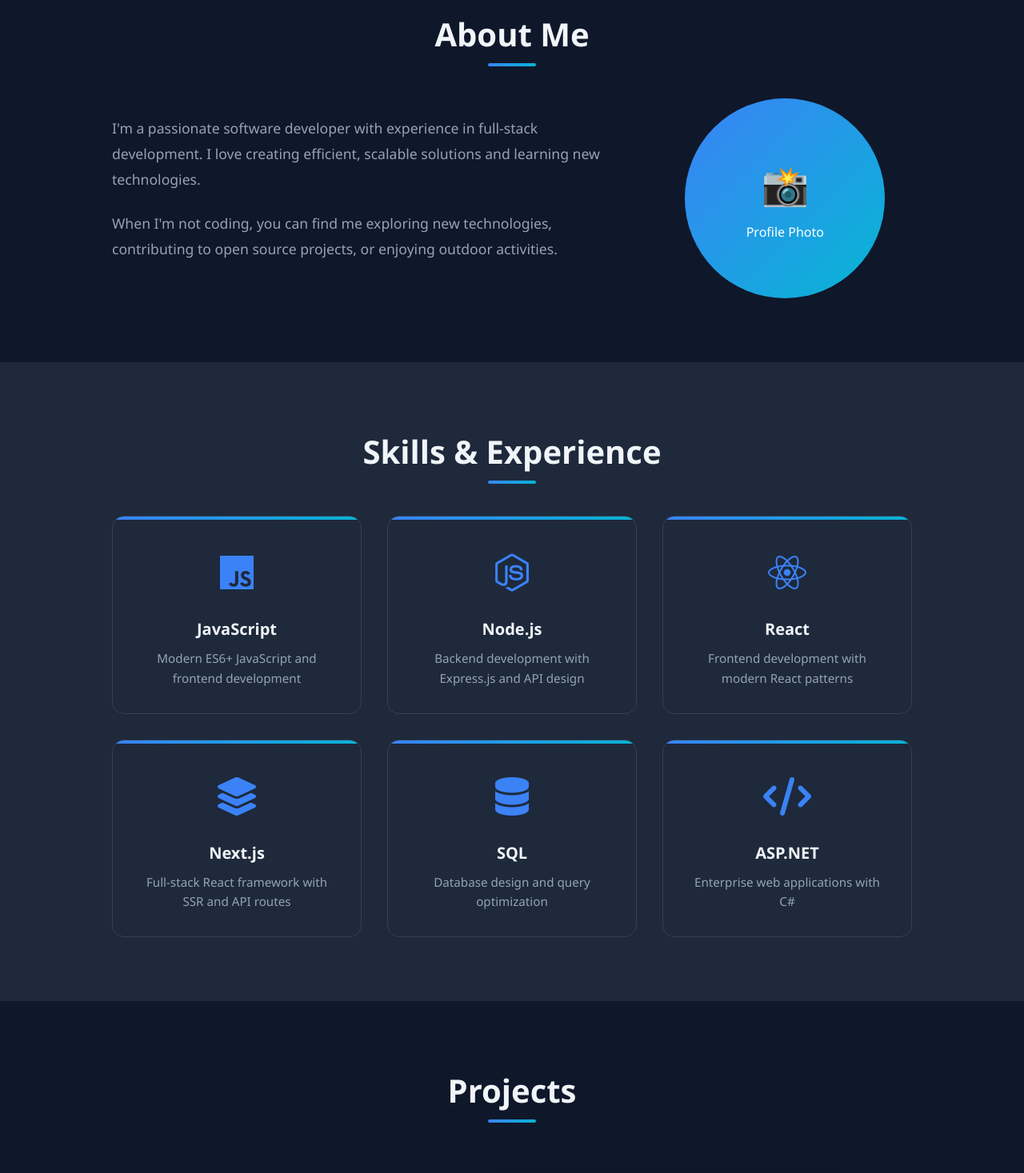
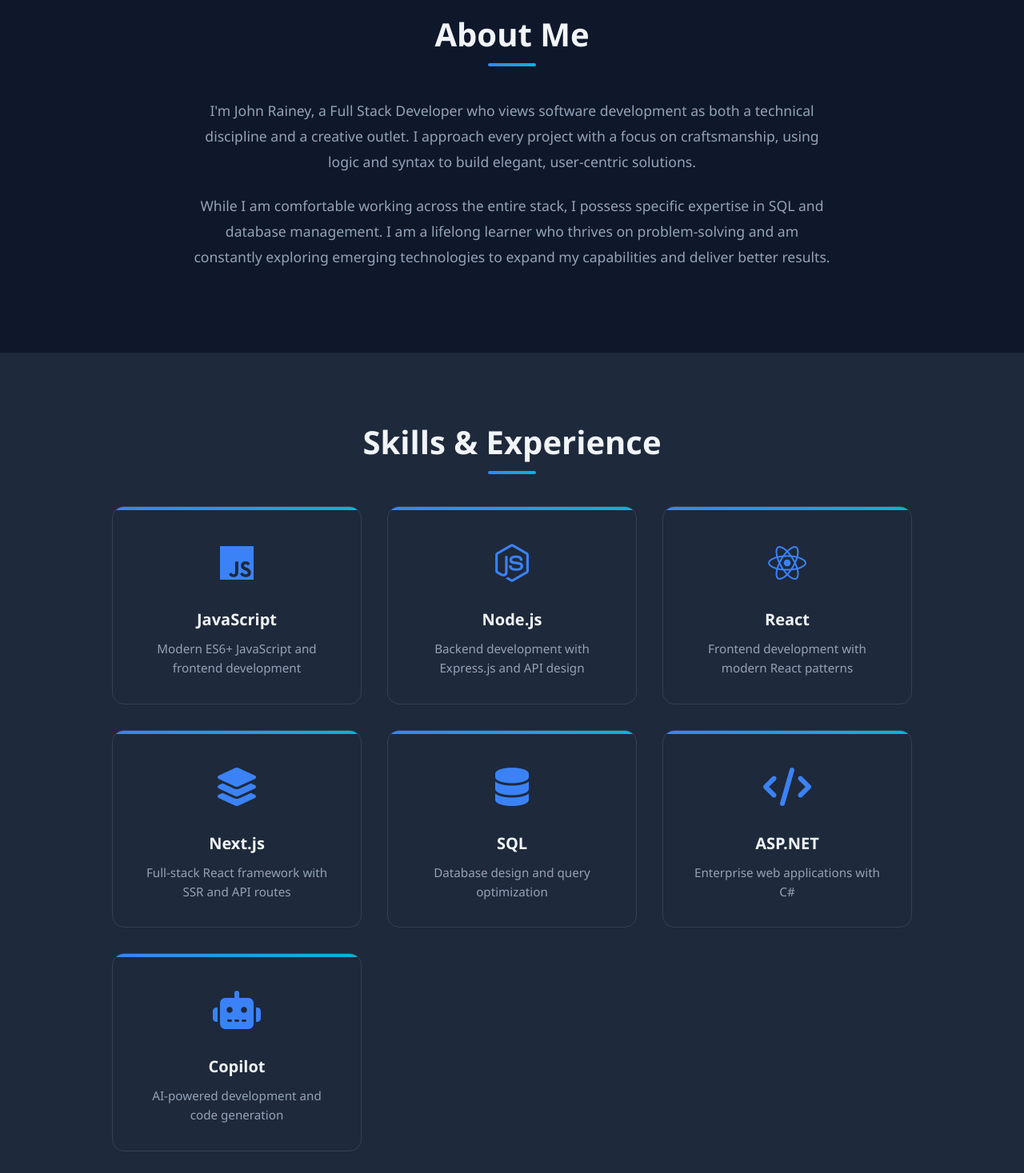
Before and after one commit to jrainey456/portfolio-vibe, a React (Vite) app: page / in a window 1280 px wide. Shown: the part 940-2407 px from the top of the page at 80% size. Built offline with nearby package versions, Linux system fonts and the light colour scheme.

Commit message:
Changed about me section and animation time for project section

```diff
--- a/src/App.css
+++ b/src/App.css
@@ -901,9 +901,8 @@
 
 /* About Section */
 .about-content {
-  display: grid;
-  grid-template-columns: 2fr 1fr;
-  gap: 3rem;
+  display: flex;
+  justify-content: center;
   align-items: center;
 }
 
@@ -911,6 +910,9 @@
   font-size: 1.1rem;
   line-height: 1.8;
   color: var(--text-light);
+  text-align: center;
+  max-width: 800px;
+  margin: 0 auto;
 }
 
 .about-text p {
--- a/src/components/About.jsx
+++ b/src/components/About.jsx
@@ -12,19 +12,11 @@
           <div className="about-content">
             <div className={`about-text ${isVisible ? 'fade-in visible ripple-delay-2' : 'fade-in'}`}>
               <p className={`${isVisible ? 'fade-in visible ripple-delay-3' : 'fade-in'}`}>
-                I'm a passionate software developer with experience in full-stack development.
-                I love creating efficient, scalable solutions and learning new technologies.
+                I'm John Rainey, a Full Stack Developer who views software development as both a technical discipline and a creative outlet. I approach every project with a focus on craftsmanship, using logic and syntax to build elegant, user-centric solutions.
               </p>
               <p className={`${isVisible ? 'fade-in visible ripple-delay-4' : 'fade-in'}`}>
-                When I'm not coding, you can find me exploring new technologies, contributing to
-                open source projects, or enjoying outdoor activities.
+                While I am comfortable working across the entire stack, I possess specific expertise in SQL and database management. I am a lifelong learner who thrives on problem-solving and am constantly exploring emerging technologies to expand my capabilities and deliver better results.
               </p>
-            </div>
-            <div className={`about-image ${isVisible ? 'fade-in visible ripple-delay-5' : 'fade-in'}`}>
-              <div className="placeholder-image">
-                <span>📸</span>
-                <p>Profile Photo</p>
-              </div>
             </div>
           </div>
         </div>
--- a/src/components/Experience.jsx
+++ b/src/components/Experience.jsx
@@ -34,6 +34,11 @@
       name: 'ASP.NET',
       icon: <i className="fa-solid fa-code"></i>,
       description: 'Enterprise web applications with C#'
+    },
+    {
+      name: 'Copilot',
+      icon: <i className="fa-solid fa-robot"></i>,
+      description: 'AI-powered development and code generation'
     }
   ];
 
--- a/src/components/Projects.jsx
+++ b/src/components/Projects.jsx
@@ -45,10 +45,9 @@
           <h2 className={`section-title ${isVisible ? 'fade-in visible ripple-delay-1' : 'fade-in'}`}>Projects</h2>
           <div>
             {projects.map((project, index) => (
-              <ProjectCardOverlap
+              <ProjectCardOverlapWrapper
                 key={project.id}
                 project={project}
-                isVisible={isVisible}
                 index={index}
               />
             ))}
@@ -59,4 +58,18 @@
   );
 };
 
+const ProjectCardOverlapWrapper = ({ project, index }) => {
+  const [cardRef, isVisible] = useIntersectionObserver();
+
+  return (
+    <div ref={cardRef}>
+      <ProjectCardOverlap
+        project={project}
+        isVisible={isVisible}
+        index={index}
+      />
+    </div>
+  );
+};
+
 export default Projects;
```
